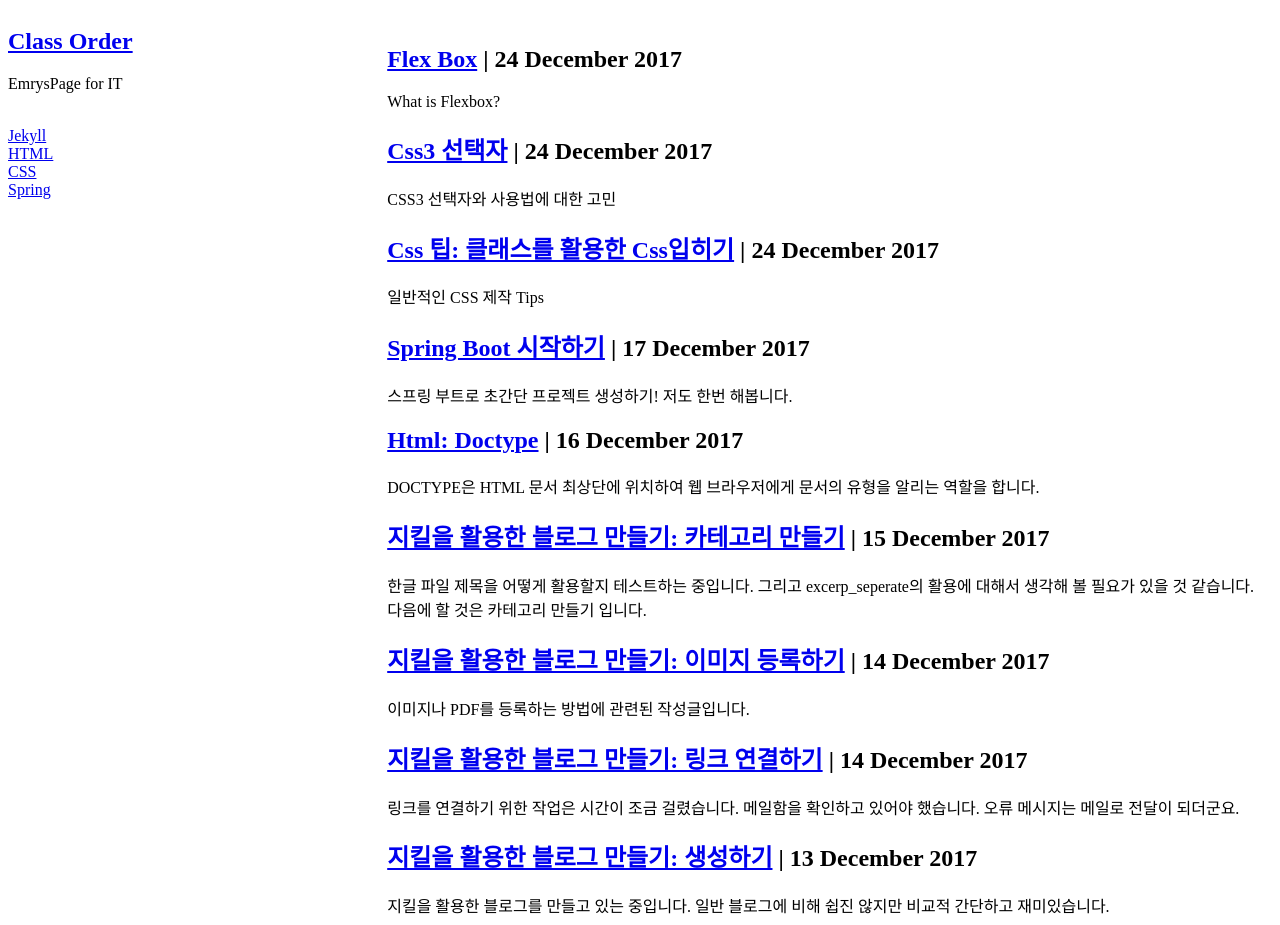
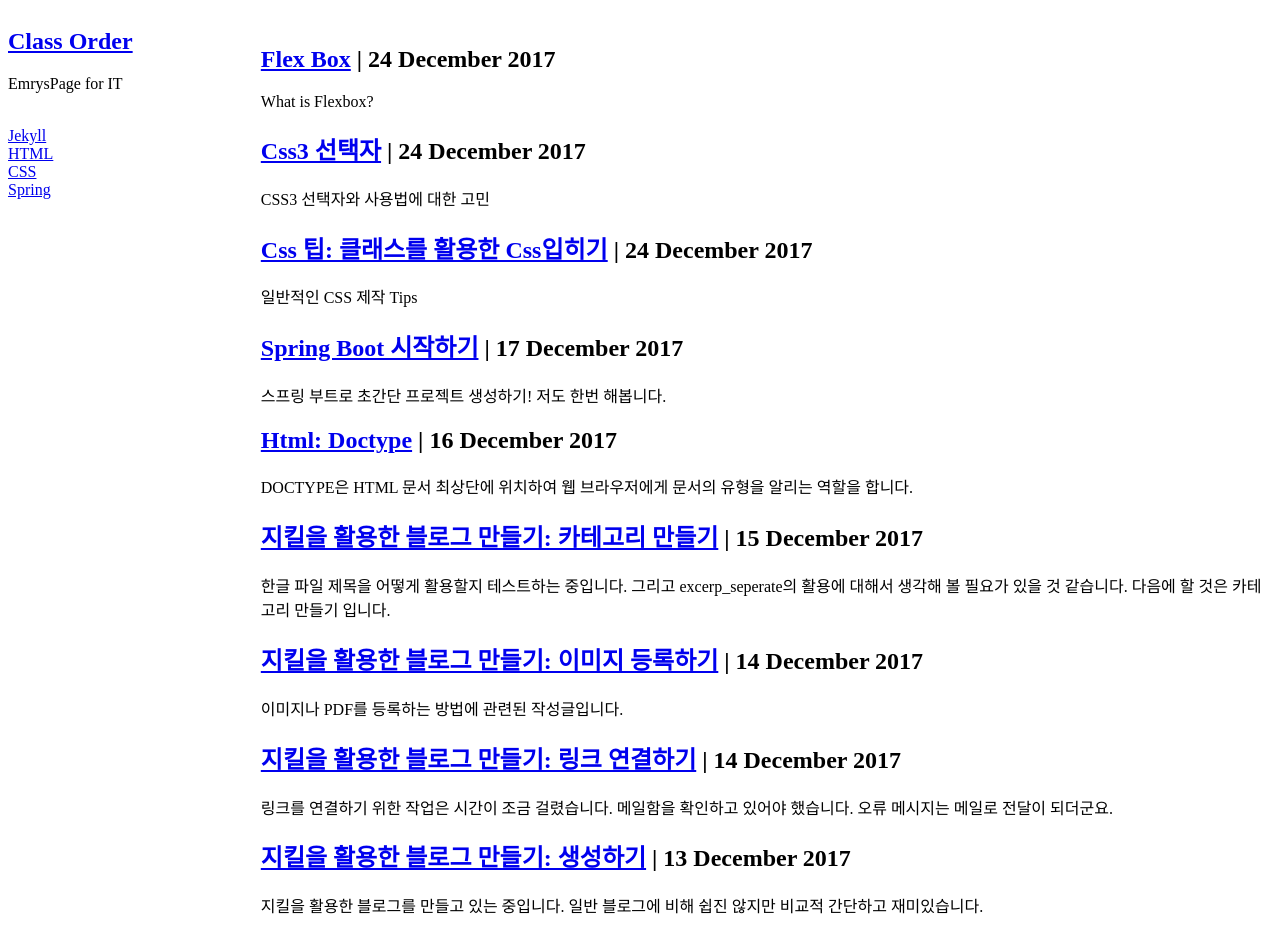
Before and after one commit to ProjectTavern/deprecated-winterguard.github.io, a Jekyll site: the page built from index.html, in a window 1280 px wide. Built offline with Jekyll 4.4.1, drawn with Linux system fonts in a browser that asks for light colours; nearby versions of some CDN libraries; the list of posts is cut into pages by our own code.

Commit message:
2:8 가르마 고고

```diff
--- a/_layouts/default.html
+++ b/_layouts/default.html
@@ -2,11 +2,11 @@
 <html lang="ko-kr">
     {% include head.html %}
 <body class="flex">
-    <div style="flex:3;order:1">
+    <div style="flex:2;order:1">
     {% include main_title.html %}
     {% include categories.html %}
     </div>
-    <section style="flex:7;order:2">
+    <section style="flex:8;order:2">
     {{ content }}
     </section>
 </body>
```
